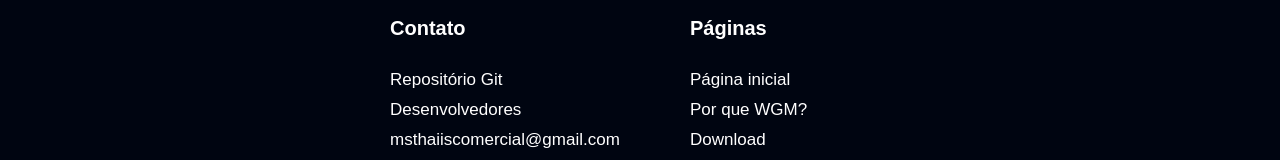
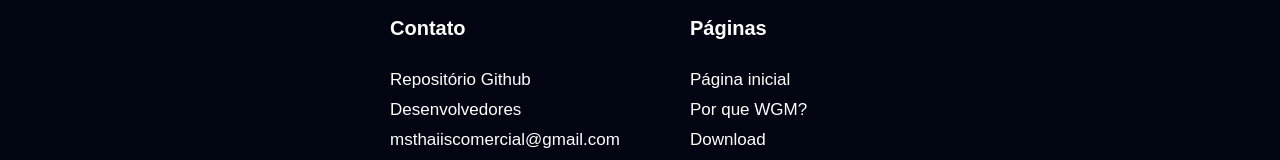
Before and after one commit to Windows-Guardian-Monitor/WGM-P, a React (Vite) app: page / in a window 1280 px wide. Shown: the part 2526-2686 px from the top of the page. Built offline with nearby package versions, Linux system fonts and the light colour scheme; a web font is replaced by a local one.

Commit message:
Update index.jsx

```diff
--- a/src/components/Footer/index.jsx
+++ b/src/components/Footer/index.jsx
@@ -22,7 +22,7 @@ export default function Footer() {
 						target="_blank"
 						href="https://github.com/orgs/Windows-Guardian-Monitor/repositories"
 					>
-						Repositório Git
+						Repositório Github
 					</a>
 					<a
 						target="_blank"
```
